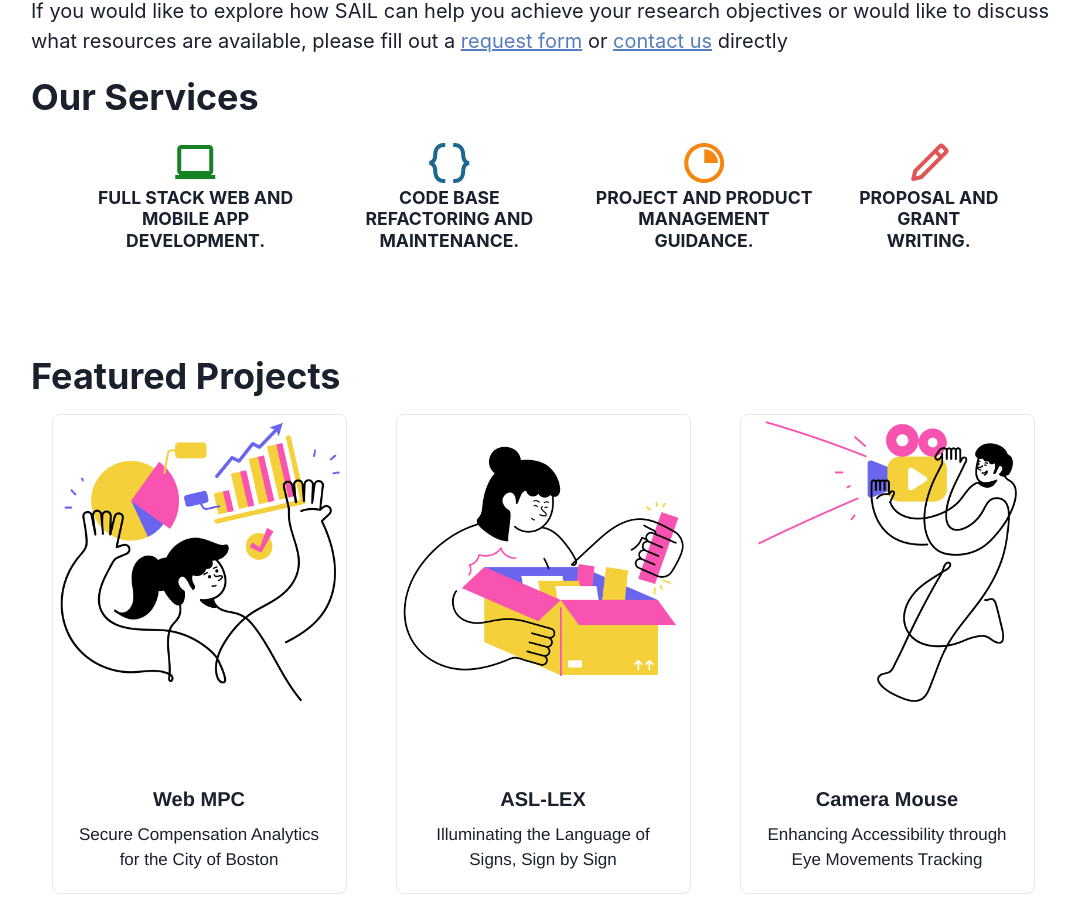
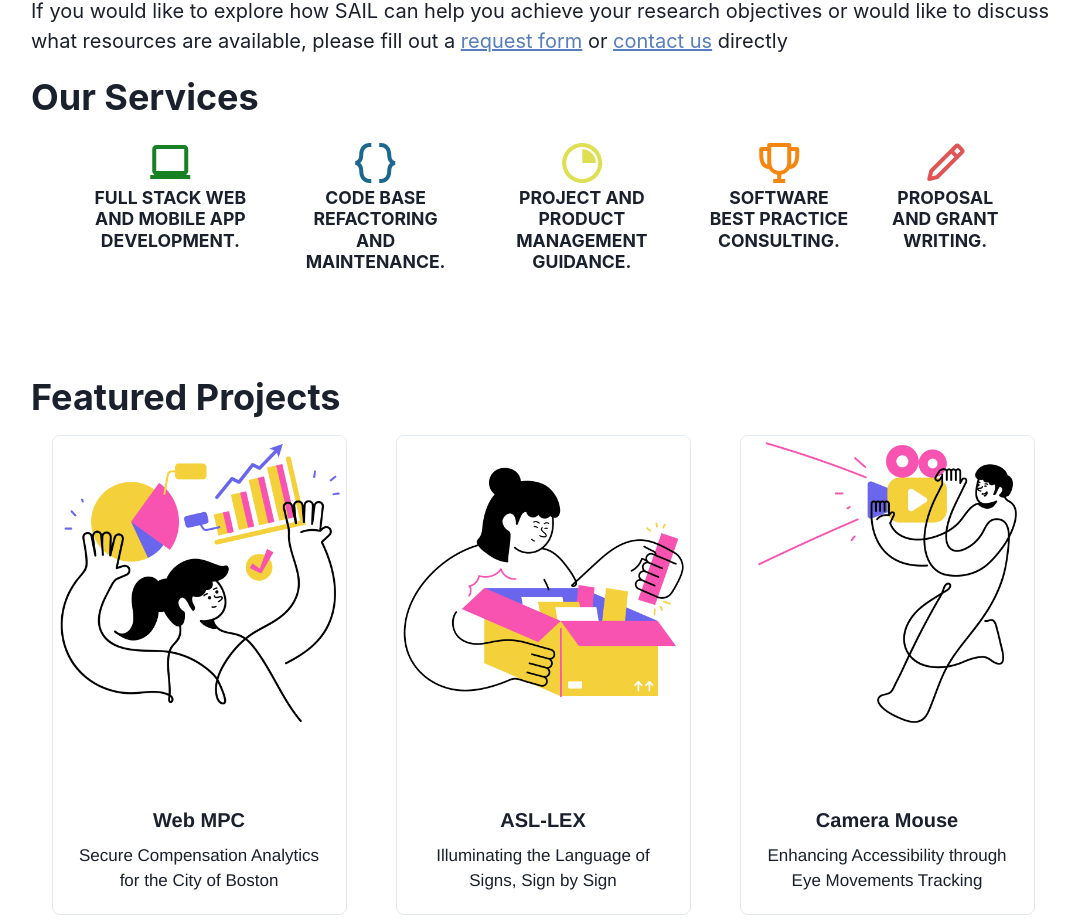
Before and after one commit to hicsail/hicsail.github.io, a React app: page / in a window 1280 px wide. Shown: the part 1257-2177 px from the top of the page, without its empty margins (97-1176 px from the left). Built offline with nearby package versions, Linux system fonts and the light colour scheme.

Commit message:
css and adding info to data.json

```diff
--- a/src/components/AboutBlurb/AboutBlurb.tsx
+++ b/src/components/AboutIcons/AboutIcons.tsx
@@ -11,13 +11,15 @@ import {
   BiLaptop,
   BiCodeCurly,
   BiPencil,
-  BiClipboard,
   BiPieChart,
+  BiTrophy,
 } from 'react-icons/bi';
 import * as React from 'react';
-import './AboutBlurb.css';
+import './AboutIcons.css';
+import data from '../../utils/data/data.json';
 
-export const AboutBlurb: React.FC = () => {
+export const AboutIcons: React.FC = () => {
+  const iconText = data['aboutIcons'];
   return (
     <Box>
       <Heading textStyle="h2" mt="5'0px">
@@ -28,23 +30,23 @@ export const AboutBlurb: React.FC = () => {
           <HStack id="stackityStack">
             <Box id="innerCard">
               <Icon id="cardIcon" as={BiLaptop} color="#178123" />
-              <Heading id="h2">
-                Full stack web and mobile app development.
-              </Heading>
+              <Heading id="h2">{iconText[0]}</Heading>
             </Box>
             <Box id="innerCard">
               <Icon id="cardIcon" as={BiCodeCurly} color="#1b678d" />
-              <Heading id="h2">Code base refactoring and maintenance.</Heading>
+              <Heading id="h2">{iconText[1]}</Heading>
             </Box>
             <Box id="innerCard">
-              <Icon id="cardIcon" as={BiPieChart} color="#f58711" />
-              <Heading id="h2">
-                Project and product management guidance.
-              </Heading>
+              <Icon id="cardIcon" as={BiPieChart} color="#DFDF54" />
+              <Heading id="h2">{iconText[2]}</Heading>
+            </Box>
+            <Box id="innerCard">
+              <Icon id="cardIcon" as={BiTrophy} color="#f58711" />
+              <Heading id="h2">{iconText[3]}</Heading>
             </Box>
             <Box id="innerCard">
               <Icon id="cardIcon" as={BiPencil} color="#df5454" />
-              <Heading id="h2">Proposal and grant writing.</Heading>
+              <Heading id="h2">{iconText[4]}</Heading>
             </Box>
           </HStack>
         </CardBody>
--- a/src/components/DataVisual/DataVisual.css
+++ b/src/components/DataVisual/DataVisual.css
@@ -5,6 +5,12 @@
   max-width: 15em;
   min-width: 8em;
   padding: 0 0.5em 0 0.5em;
+}
+
+@media screen and (max-width: 665px) {
+  #cardIcon {
+    width: 8.5vw;
+  }
 }
 
 #cardIcon {
--- a/src/pages/Home.tsx
+++ b/src/pages/Home.tsx
@@ -13,7 +13,6 @@ import {
   IconButton,
   ModalBody,
   ModalCloseButton,
-  Button,
 } from '@chakra-ui/react';
 import { isBrowser, isMobile } from 'react-device-detect';
 import * as React from 'react';
@@ -21,7 +20,7 @@ import { Reacteroids } from '../components/asteroidGame/Reacteroids';
 import styled from 'styled-components';
 import { IoRocketSharp } from 'react-icons/io5';
 import { ProjectsGrid } from '../components/ProjectsGrid/ProjectsGrid';
-import { AboutBlurb } from '../components/AboutBlurb/AboutBlurb';
+import { AboutIcons } from '../components/AboutIcons/AboutIcons';
 import data from '../utils/data/data.json';
 
 const HeroText = styled.div`
@@ -199,7 +198,7 @@ export const Home: React.FC = () => {
               </Link>
               {' directly'}
             </Text>
-            <AboutBlurb />
+            <AboutIcons />
           </Box>
           <Box gridArea="projectgrid">
             <Heading textStyle="h2" mt="5'0px">
--- a/src/utils/data/data.json
+++ b/src/utils/data/data.json
@@ -533,7 +533,14 @@
     },
     {
       "header": "100+",
-      "content": "Faculty members we have had pleasure collaborating with."
+      "content": "Faculty members we have had the pleasure collaborating with."
     }
+  ],
+  "aboutIcons": [
+    "Full Stack Web and Mobile App Development.",
+    "Code Base Refactoring and Maintenance.",
+    "Project and Product Management Guidance.",
+    "Software Best Practice Consulting.",
+    "Proposal and Grant Writing."
   ]
 }
```
Also changed, not shown: src/components/AboutIcons/AboutIcons.css (renamed from src/components/AboutBlurb/AboutBlurb.css), src/utils/data/README.md.
